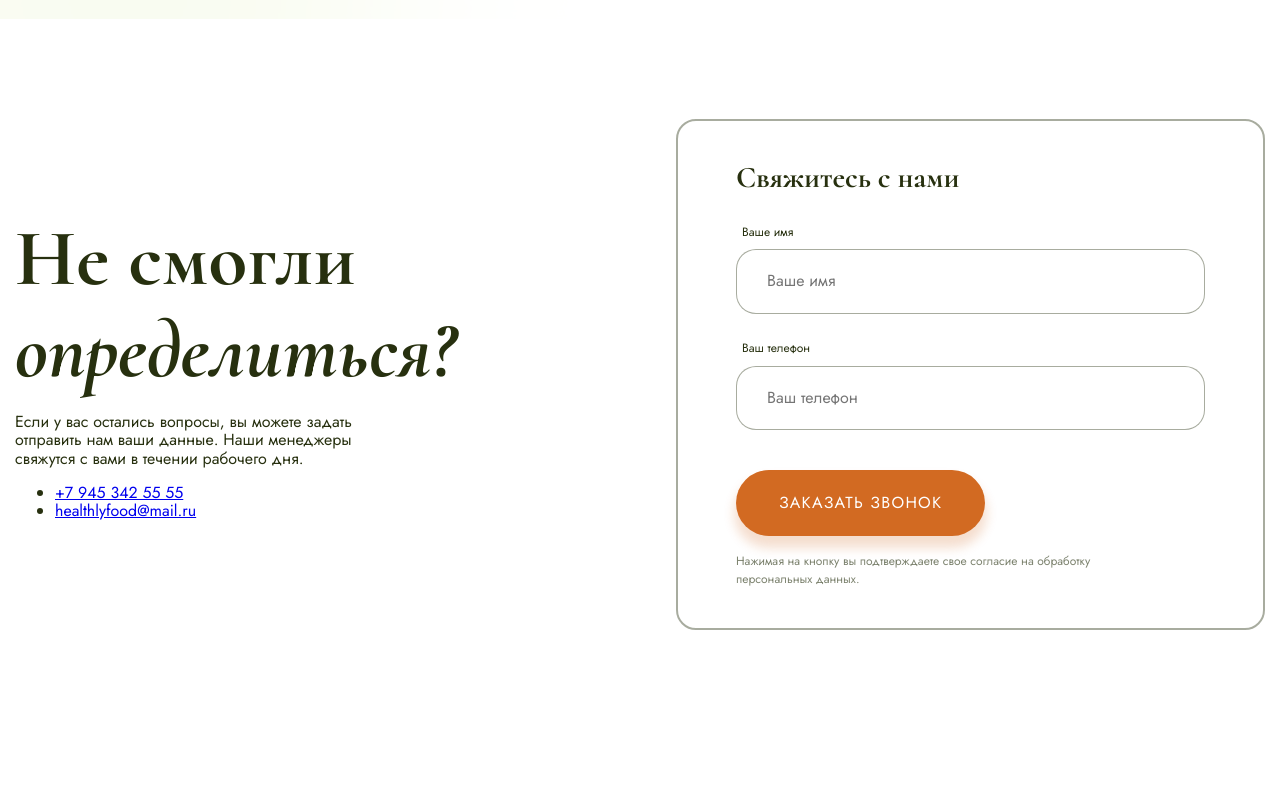
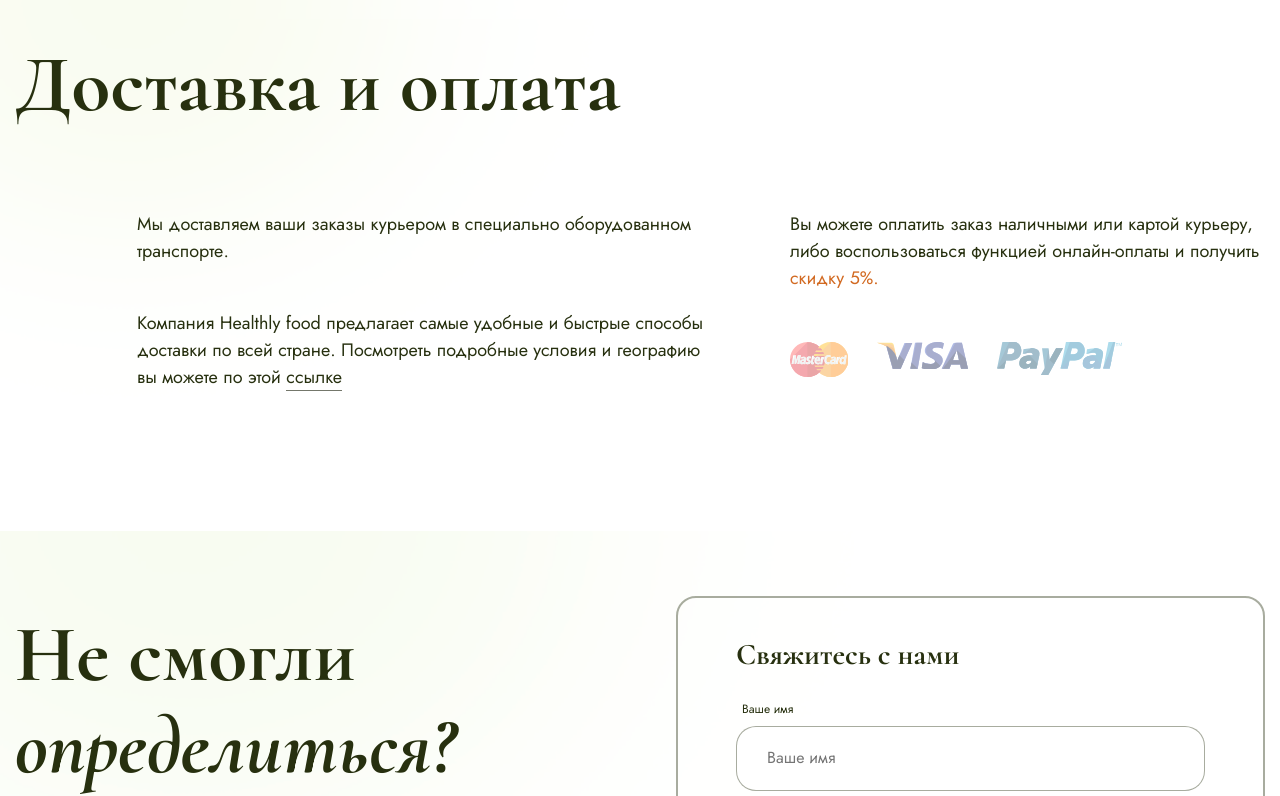
Before and after one commit to MrPhantomas/Module2_Learning, a website built with webpack: page Module2_Shop/src/index.html in a window 1280 px wide. Shown: the part 5664-6460 px from the top of the page. Before the commit the page ends 6394 px from the top, so only its background shows below. Built offline with nearby package versions, Linux system fonts and the light colour scheme.

Commit message:
module 2 lesson 14 with homework

```diff
--- a/Module2_Shop/src/index.html
+++ b/Module2_Shop/src/index.html
@@ -564,7 +564,29 @@
     </main>
     <section class="delivery">
         <div class="container">
-
+            <h1 class="title">
+                Доставка и оплата
+            </h1>
+            <div class="delivery__block">
+                <div class="delivery__text">
+                    <p class="description description_size-s delivery__description">
+                        Мы доставляем ваши заказы курьером  в специально оборудованном транспорте.
+                    </p>
+                    <p class="description description_size-s">
+                        Компания Healthly food предлагает самые удобные и быстрые способы доставки по всей стране. Посмотреть подробные условия и географию вы можете по этой <a href="#" class="delivery__link">ссылке</a>
+                    </p>
+                </div>
+                <div class="delivery__box">
+                    <p class="description description_size-s">
+                        Вы можете оплатить заказ наличными или картой курьеру, либо воспользоваться функцией онлайн-оплаты и получить <span class="delivery__span">скидку 5%.</span>
+                    </p>
+                    <ul class="delivery__logos">
+                        <li class="delivery__logos-item"></li>
+                        <li class="delivery__logos-item"></li>
+                        <li class="delivery__logos-item"></li>
+                    </ul>
+                </div>
+            </div>
         </div>
     </section>
     <section class="contact">
@@ -576,15 +598,15 @@
                         <span class="title__span">определиться?</span>
                     </h1>
                     <div class="contact-box__text">
-                        <p>
+                        <p class="description description_size-s">
                             Если у вас остались вопросы, вы можете задать отправить нам ваши данные. Наши менеджеры свяжутся с вами в течении рабочего дня.
                         </p>
-                        <ul>
-                            <li>
-                                <a href="tel:+79453425555">+7 945 342 55 55</a>
+                        <ul class="contact__contacts">
+                            <li class="contact__contacts-item">
+                                <a href="tel:+79453425555" class="contact__contacts-item__link">+7 945 342 55 55</a>
                             </li>
-                            <li>
-                                <a href="mailto:healthlyfood@mail.ru">healthlyfood@mail.ru</a>
+                            <li class="contact__contacts-item">
+                                <a href="mailto:healthlyfood@mail.ru" class="contact__contacts-item__link">healthlyfood@mail.ru</a>
                             </li>
                         </ul>
                     </div>
--- a/Module2_Shop/src/styles/main.scss
+++ b/Module2_Shop/src/styles/main.scss
@@ -262,6 +262,7 @@ body {
     border-radius: 3.8rem;
     display: inline-block;
     border: none;
+    cursor: pointer;
     &_size-s {
         font-size: 1.4rem;
         padding: 2rem 3.4rem;
@@ -679,9 +680,73 @@ body {
     }
 }
 
+.delivery {
+    background-image: url(../images/delivery.png);
+    background-size: cover;
+    background-repeat: no-repeat;
+    padding-top: 2rem;
+    padding-bottom: 14rem;
+    &__block {
+        display: flex;
+        justify-content: space-between;
+        margin-top: 8rem;
+    }
+    &__text {
+        max-width: 570px;
+        margin-left: 12.2rem;
+    }
+    &__box {
+        max-width: 475px;
+    }
+    &__logos {
+        display: flex;
+        list-style-type: none;
+        margin: 5rem 0 0 0;
+        padding-left: 0;
+        gap: 2.9rem;
+        &-item{
+            background-size: cover;
+            background-repeat: no-repeat;
+            opacity: .4;
+            &:hover {
+                opacity: 1;
+            }
+            &:nth-child(1) {
+                background-image: url(../images/mastercard.svg);
+                height: 35px;
+                width: 58px;
+            }
+            &:nth-child(2) {
+                background-image: url(../images/visa.svg);
+                height: 27px;
+                width: 91px;
+            }
+            &:nth-child(3) {
+                background-image: url(../images/paypal.svg);
+                height: 33px;
+                width: 125px;
+            }
+        }
+    }
+    &__description {
+        margin-bottom: 4.5rem;
+    }
+    &__link {
+        color: $green;
+        text-decoration: none;
+        border-bottom: 1px solid #74776b;
+    }
+    &__span {
+        color: $orange;
+    }
+}
+
 .contact {
-    padding-top: 100px;
-    padding-bottom: 100px;
+    background-image: url(../images/contact.png);
+    background-size: cover;
+    background-repeat: no-repeat;
+    padding-top: 65px;
+    padding-bottom: 160px;
     &-box {
         display: flex;
         align-items: center;
@@ -689,9 +754,47 @@ body {
         &__text {
             max-width: 400px;
             flex-grow: 1;
+            margin:6.2rem 0 0 12rem;
         }
         &__form {
             flex-basis: 589px;
+        }
+    }
+    &__contacts {
+        margin: 6rem 0 0 0;
+        padding: 0;
+        list-style-type: none;
+        font-size: 2.4rem;
+        &-item{
+            display: flex;
+            gap: 2rem;
+            margin-bottom: 2.1rem;
+            &__link {
+                text-decoration: none;
+                color: $green;
+                &:hover {
+                    color: $orange;
+                }
+            }
+            &::before {
+                content: '';
+                background-size: cover;
+                background-repeat: no-repeat;
+            }
+            &:nth-child(1) {
+                &::before {
+                    background-image: url(../images/phone.svg);
+                    height: 28px;
+                    width: 29px;
+                }
+            }
+            &:nth-child(2) {
+                &::before {
+                    background-image: url(../images/mail.svg);
+                    height: 28px;
+                    width: 29px;
+                }
+            }
         }
     }
 }
@@ -738,7 +841,7 @@ body {
     &__docs {
         color: rgba($green, .6);
         text-decoration: none;
-        border-bottom: 1px #ecedec;
+        border-bottom: 2px solid #ecedec;
     }
     &__link {
         margin-top: 1.2rem;
```
Also changed, not shown: Module2_Shop/src/images/contact.png (added), Module2_Shop/src/images/delivery.png (added), Module2_Shop/src/images/mail.svg (added), Module2_Shop/src/images/mastercard.svg (added), Module2_Shop/src/images/paypal.svg (added), Module2_Shop/src/images/phone.svg (added), Module2_Shop/src/images/visa.svg (added), 1 other file.
